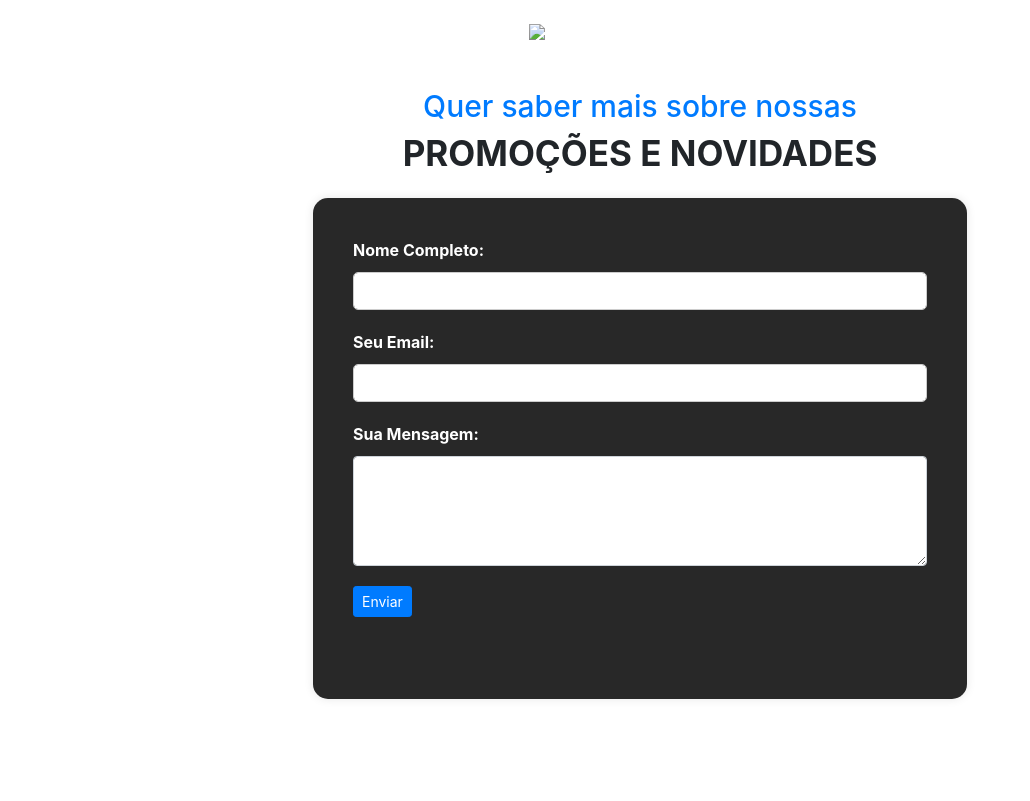
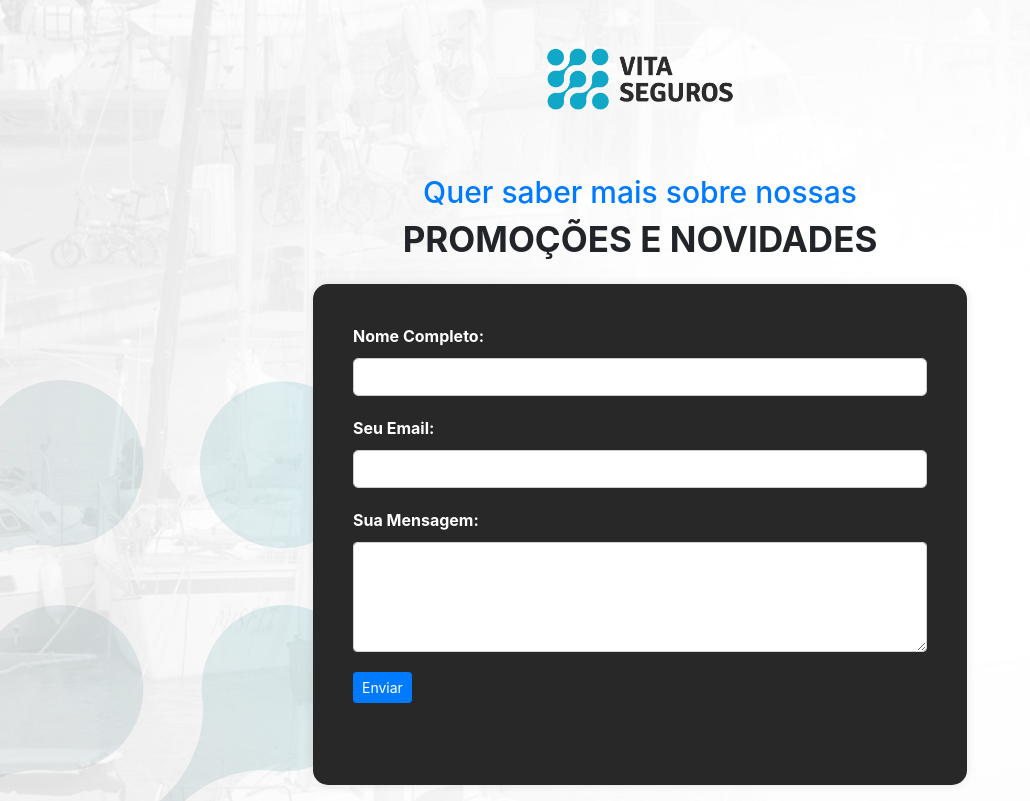
Before and after one commit to AndressaGabriele/-layoutResponsivo-, a plain HTML site: page index.html in a window 1280 px wide. Shown: the whole page, without its empty margins (0-1030 px from the left). Drawn offline with nearby package versions, Linux system fonts and the light colour scheme.

Commit message:
Add folder structure and organize project files

```diff
--- a/assets/css/styles.css
+++ b/assets/css/styles.css
@@ -1,7 +1,7 @@
 /* Estilos personalizados */
 
 body {
-    background-image: url('./src/IMG-BG.png');
+    background-image: url('../img/IMG-BG.png');
     background-repeat: no-repeat;
     font-size: medium;
     width: 100%;
--- a/index.html
+++ b/index.html
@@ -10,7 +10,7 @@
 <body>
     <header class="text-white py-4">
         <div class="container">
-            <img src="./src/LOGO.png" alt="Logo" class="img-fluid">
+            <img src="./assets/img/LOGO.png" alt="Logo" class="img-fluid">
         </div>
     </header>
 
```
